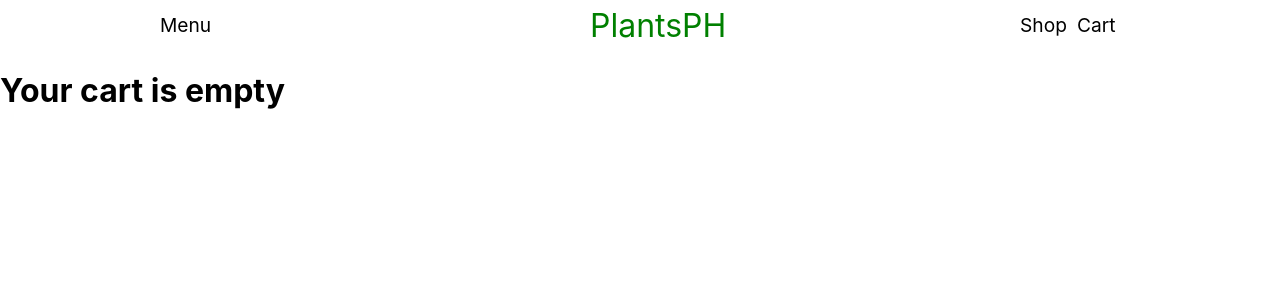
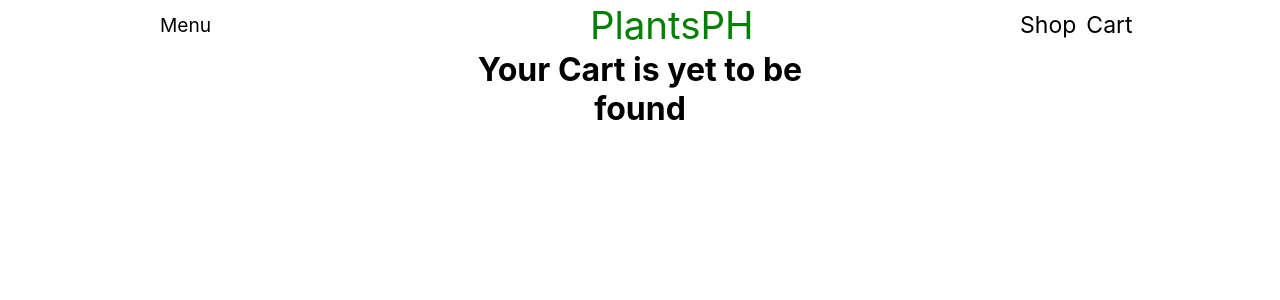
Before and after one commit to jarierie/plantsph, a React (Create React App) app: page /cart in a window 1280 px wide. Shown: the top 300 px of the page. Built offline with nearby package versions, Linux system fonts and the light colour scheme.

Commit message:
fixed something on the routing

```diff
--- a/src/components/CardExample.js
+++ b/src/components/CardExample.js
@@ -2,7 +2,7 @@ import React from "react";
 import { itemList } from "../data/itemList";
 
 const CardExample = () => {
-  return <img src={itemList.imageUrl}></img>;
+  return <img src={itemList.imageUrl} alt='asd'></img>;
 };
 
 export default CardExample;
--- a/src/components/FeatureArticle.js
+++ b/src/components/FeatureArticle.js
@@ -5,7 +5,7 @@ const ArticleContainer = styled.div`
   max-width: 60%;
   margin: 50px auto;
   flex-direction: ${(props) =>
-    props.theme == "theme" ? "row-reverse" : "row"};
+    props.theme === "theme" ? "row-reverse" : "row"};
   display: flex;
   width: 60%;
   justify-content: space-evenly;
--- a/src/components/Nav.js
+++ b/src/components/Nav.js
@@ -36,6 +36,7 @@ const ShopCart = styled.a`
 `;
 
 const StyledLink = styled(Link)`
+  font-size: 1.2em;
   color: black;
   text-decoration: none;
   &:focus,
--- a/src/pages/Cart.js
+++ b/src/pages/Cart.js
@@ -1,10 +1,19 @@
 import React from "react";
 import Nav from "../components/Nav";
+import styled from "styled-components";
+
+const Heading = styled.h1`
+  text-align: center;
+  width: 30%;
+  font-size: 2em;
+  margin: auto;
+  height: 2000px;
+`;
 
 const Card = () => {
   return (
     <>
-      <Nav /> <h1>Your cart is empty</h1>
+      <Nav /> <Heading>Your Cart is yet to be found</Heading>
     </>
   );
 };
--- a/src/pages/Shop.js
+++ b/src/pages/Shop.js
@@ -1,10 +1,20 @@
 import React from "react";
 import Nav from "../components/Nav";
+import styled from "styled-components";
+
+const Heading = styled.h1`
+text-align: center;
+  width: 30%;
+  font-size: 2em;
+  margin: auto;
+  height: 2000px;
+`;
 
 const Shop = () => {
   return (
     <>
-      <Nav /> <h1>Shop Page</h1>{" "}
+      <Nav />
+      <Heading>THIS IS THE SHOP PAGE</Heading>
     </>
   );
 };
```
Also changed, not shown: src/App.js (+2 -7 lines).
